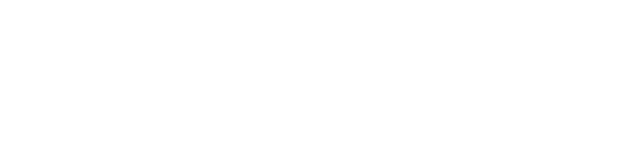
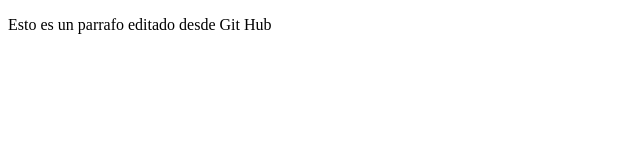
Before and after one commit to dmorenro/Proyecto-Web-empresaB, a plain HTML site: page index.html in a window 1280 px wide. Shown: the whole page, without its empty margins (0-640 px from the left). Drawn offline with Linux system fonts and the light colour scheme.

Commit message:
Update index.html

```diff
--- a/index.html
+++ b/index.html
@@ -9,5 +9,6 @@
 </head>
 <body>
     <title>aqui esta el titulo de la pagina desde vsc</title>
+    <p>Esto es un parrafo editado desde Git Hub </p>
 </body>
 </html>
```
